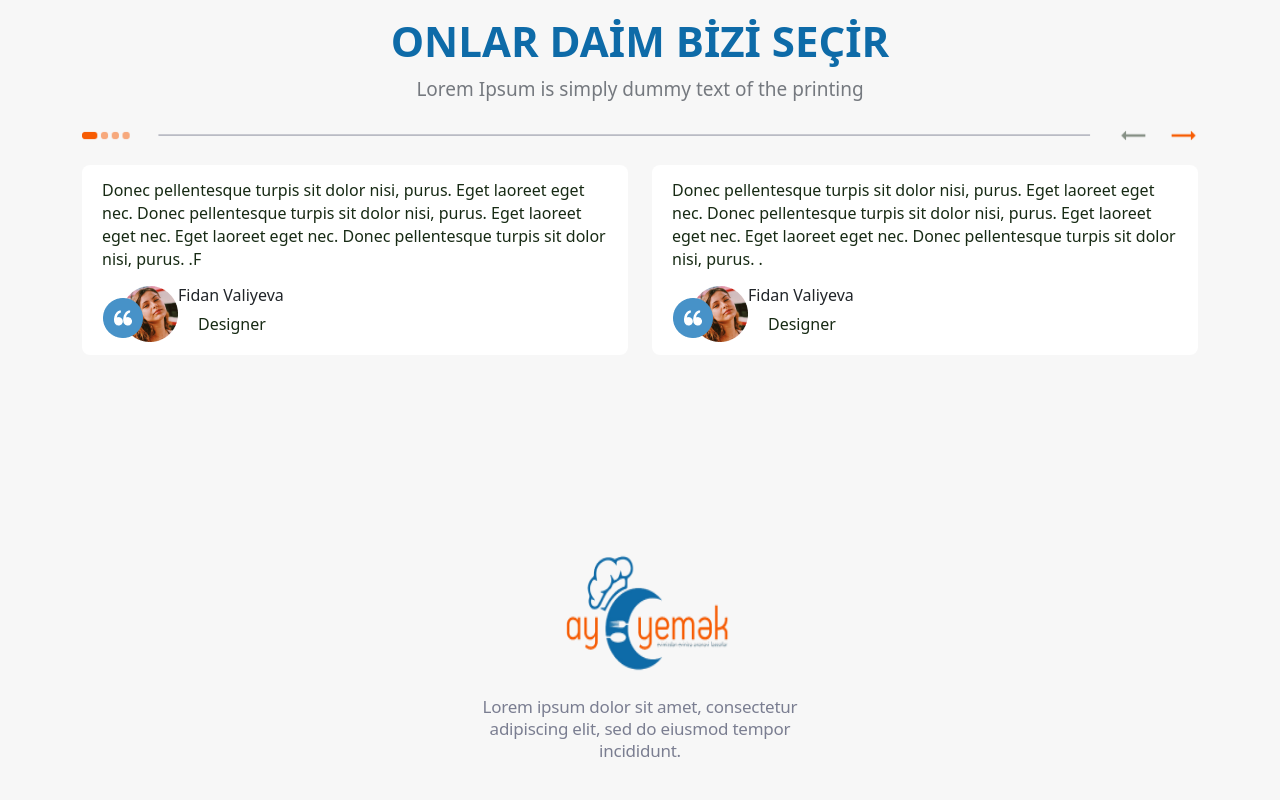
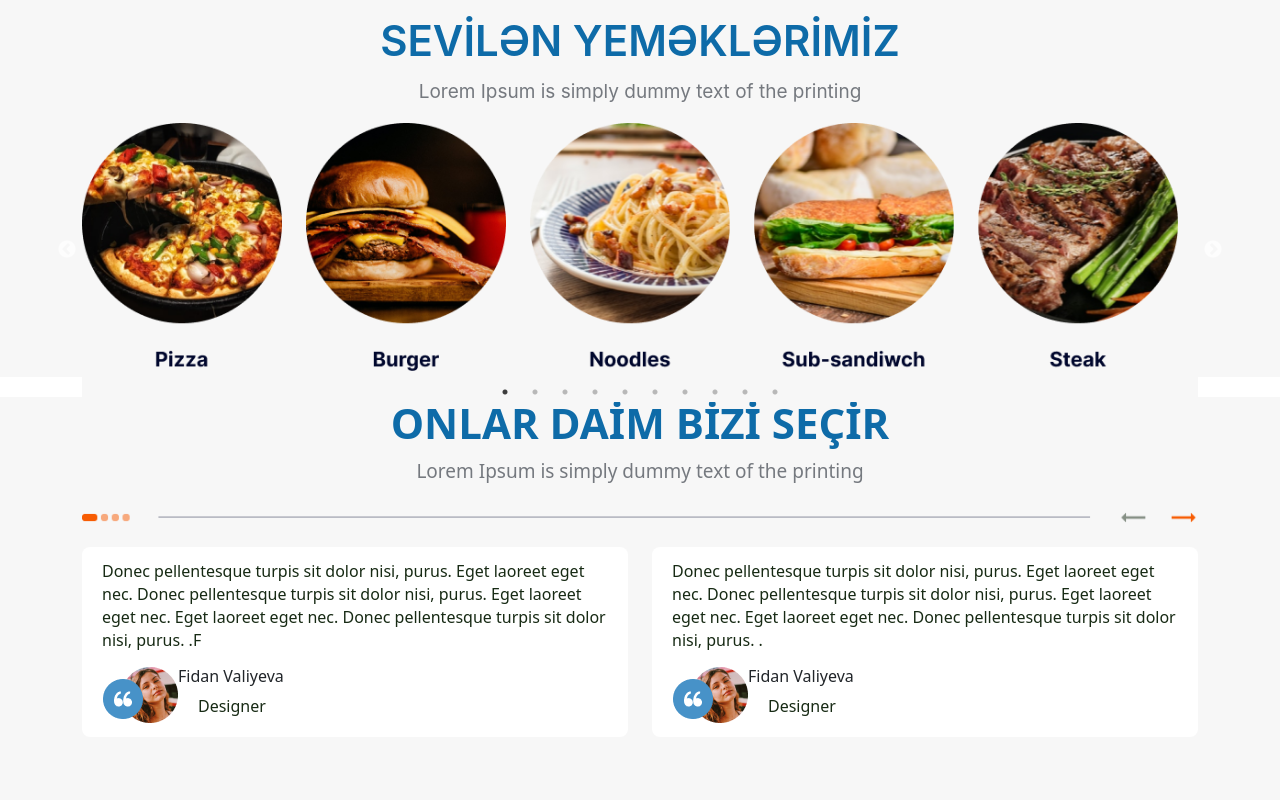
Before and after one commit to ValehMammadli/Ay-Yemek, a React (Vite) app: page /home in a window 1280 px wide. Shown: the part 2200-3000 px from the top of the page. Built offline with nearby package versions, Linux system fonts and the light colour scheme; no server answers.

Commit message:
carousel

```diff
--- a/package.json
+++ b/package.json
@@ -26,8 +26,10 @@
     "react-redux": "^8.1.1",
     "react-responsive-carousel": "^3.2.23",
     "react-router-dom": "^6.14.0",
+    "react-slick": "^0.29.0",
     "reactstrap": "^9.2.0",
     "remixicon": "^3.4.0",
+    "slick-carousel": "^1.8.1",
     "yup": "^1.2.0"
   },
   "devDependencies": {
--- a/src/components/Carousel/Carousel.jsx
+++ b/src/components/Carousel/Carousel.jsx
@@ -1,7 +1,39 @@
-import React from 'react'
+import React from 'react';
+  import Slider from 'react-slick';
+  import photo1 from '../../assets/photo1.png';
+  import photo2 from '../../assets/photo2.png';
+  import photo3 from '../../assets/photo3.png';
+  import photo4 from '../../assets/photo4.png';
+  import photo5 from '../../assets/photo5.png';
+  import { Container } from 'reactstrap';
+  import '../../styles/mycarousel.css'
 
-export default function Carousel() {
-  return (
-    <div>Carousel</div>
-  )
-}
+  // Define the settings for the slider
+  const settings = {
+    dots: true,
+    infinite: true,
+    speed: 500,
+    slidesToShow: 5,
+    slidesToScroll: 1,
+  };
+
+  // Define the photos for the slider
+  const photos = [photo1, photo2, photo3, photo4, photo5,photo1, photo2, photo3, photo4, photo5];
+
+  const Carousel = () => (
+
+    <div style={{backgroundColor:"#F7F7F7"}} className='carousel'>
+    <Container>
+      <h2>SEVİLƏN YEMƏKLƏRİMİZ</h2>
+      <p>Lorem Ipsum is simply dummy text of the printing </p>
+      <Slider {...settings}>
+        {photos.map((photo, index) => (
+          <div key={index}>
+            <img src={photo} style={{width:"200px"}} alt={`Slide ${index + 1}`} />
+          </div>
+        ))}
+      </Slider> </Container>
+    </div>
+  );
+
+  export default Carousel;
--- a/src/components/Feedbacks/feedback.jsx
+++ b/src/components/Feedbacks/feedback.jsx
@@ -17,7 +17,7 @@ export default function feedback() {
     return (
 
         <Container>
-            <div className='feedback' >
+            <div className='feedback' style={{marginTop:"20px"}} >
                 <div className="feedback_title">
                     <h4>ONLAR DAİM BİZİ SEÇİR</h4>
                     <p>
--- a/src/main.jsx
+++ b/src/main.jsx
@@ -6,6 +6,8 @@ import { Provider } from "react-redux";
 import { BrowserRouter as Router } from "react-router-dom";
 import "bootstrap/dist/css/bootstrap.css";
 import "remixicon/fonts/remixicon.css";
+import "slick-carousel/slick/slick.css";
+import "slick-carousel/slick/slick-theme.css";
 
 ReactDOM.createRoot(document.getElementById("root")).render(
 
--- a/src/pages/Home.jsx
+++ b/src/pages/Home.jsx
@@ -7,6 +7,7 @@ import "../styles/home.css";
 import HowItWorks from "../components/HowItWorks/HowItWorks";
 import Feedback from "../components/Feedbacks/feedback";
 import { motion } from "framer-motion";
+import Carousel from "../components/Carousel/Carousel";
 
 const Home = () => {
   return (
@@ -48,7 +49,10 @@ const Home = () => {
         <HowItWorks />
       </section>
       <section style={{ backgroundColor: "#F7F7F7" }}>
-        <Feedback />
+      <Carousel/>
+      </section>
+      <section style={{ backgroundColor: "#F7F7F7" }}>
+        <Feedback/>
       </section>
 
     </motion.div>
--- a/src/styles/mycarousel.css
+++ b/src/styles/mycarousel.css
@@ -1,15 +1,25 @@
-.carousel .slide img {
-    width: 100px; }
+.carousel h2{
+  color: #0E6BA8;
+text-align: center;
+font-family: Inter;
+font-size: 42px;
+font-style: normal;
+font-weight: 600;
+line-height: normal;
+margin-bottom: 10px; }
 
-    .carousel-slide {
-        display: flex;
 
-        flex-wrap: wrap;
-        overflow: hidden;
-      }
+.carousel p{
+  color: #75797F;
+text-align: center;
+font-family: Inter;
+font-size: 19px;
+font-style: normal;
+font-weight: 400;
+line-height: 31px;
+margin-bottom: 16px;
+}
 
-      .carousel-slide div {
-        flex: 0 0 25%; /* Adjust the width to 25% for each item */
-  padding: 0 10px; /* Add some padding between items */
-  min-width: 0; /* Ensure the item has a minimum width */
-      }
+.slick-dots{
+  background-color: #f7f7f7;
+}
```
Also changed, not shown: 1 other file (tests, documents, lock files or other folders).
